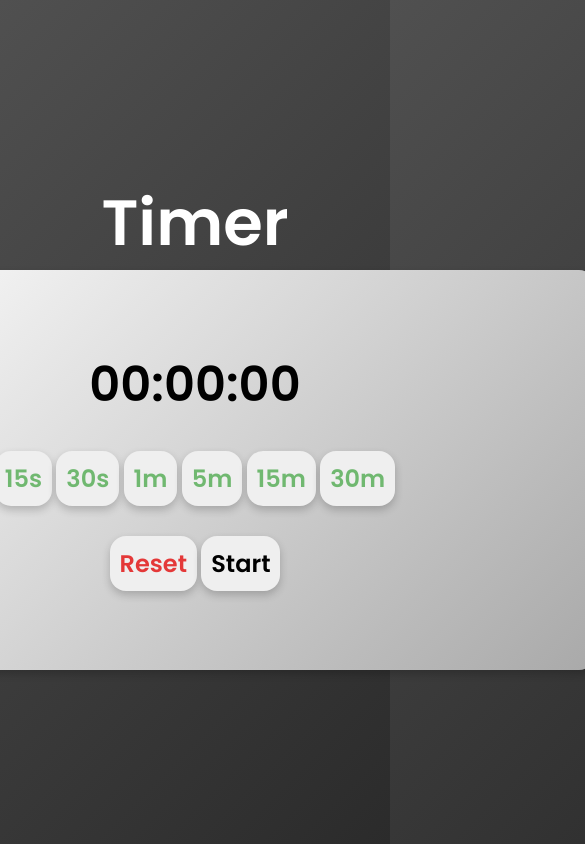
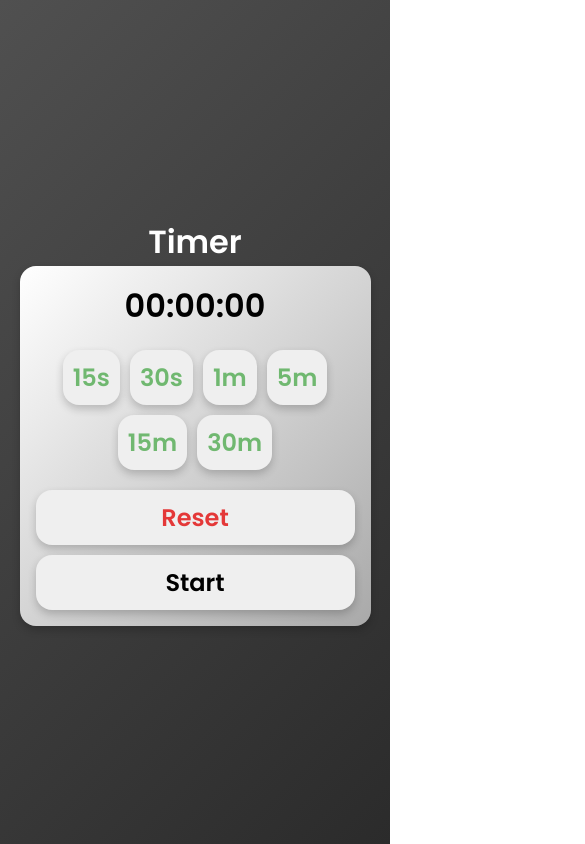
Before and after one commit to Jaydoh19/Countdown-Timer, a plain HTML site: page index.html in a window 390 px wide. Shown: the whole page, 585 px wide, since content can reach past the window. Drawn offline with Linux system fonts and the light colour scheme.

Commit message:
Add responsive design

```diff
--- a/styles.css
+++ b/styles.css
@@ -15,8 +15,8 @@ body{
   min-height: 100vh;
 }
 
-.timer-text{
-  font-size: 4rem;
+.timer-text {
+  font-size: clamp(2rem, 6vw, 4rem);
   font-weight: 600;
   color: white;
 }
@@ -25,30 +25,42 @@ span{
   font-family: "Poppins", sans-serif;
 }
 
-button{
+button {
   font-family: "Poppins", sans-serif;
+  font-size: clamp(1rem, 2.5vw, 1.5rem);
+  padding: 0.6rem 1rem;
+  border: none;
+  border-radius: 1rem;
+  box-shadow: 0 4px 8px rgba(0,0,0,0.2);
+  cursor: pointer;
+  font-weight: 600;
 }
 
-.timer-container{
+.timer-container {
   display: flex;
   flex-direction: column;
   justify-content: center;
   align-items: center;
   border-radius: 1rem;
   gap: 30px;
-  padding: 10px;
-  width: 50rem;
-  height: 25rem;
+  padding: 2rem;
+  width: 90%;
+  max-width: 600px;
   background: linear-gradient(135deg, white, darkgray);
   box-shadow: 0 4px 8px rgba(0,0,0,0.2);
 }
 
-.time-intervals{
-  gap: 35px;
+.time-intervals {
+  display: flex;
+  flex-wrap: wrap;
+  justify-content: center;
+  gap: 10px;
+  width: 100%;
+  max-width: 500px;
 }
 
-.countdown{
-  font-size: 3rem;
+.countdown {
+  font-size: clamp(2rem, 8vw, 3rem);
   font-weight: 600;
 }
 
@@ -107,3 +119,25 @@ button{
   font-weight: 600;
   color: black;
 }
+
+@media (max-width: 600px) {
+  .timer-container {
+    padding: 1rem;
+    gap: 20px;
+  }
+
+  .time-intervals {
+    gap: 10px;
+  }
+
+  .reset-btn, .start-btn {
+    width: 100%;
+  }
+
+  .timer-functions {
+    display: flex;
+    flex-direction: column;
+    gap: 10px;
+    width: 100%;
+  }
+}
```
